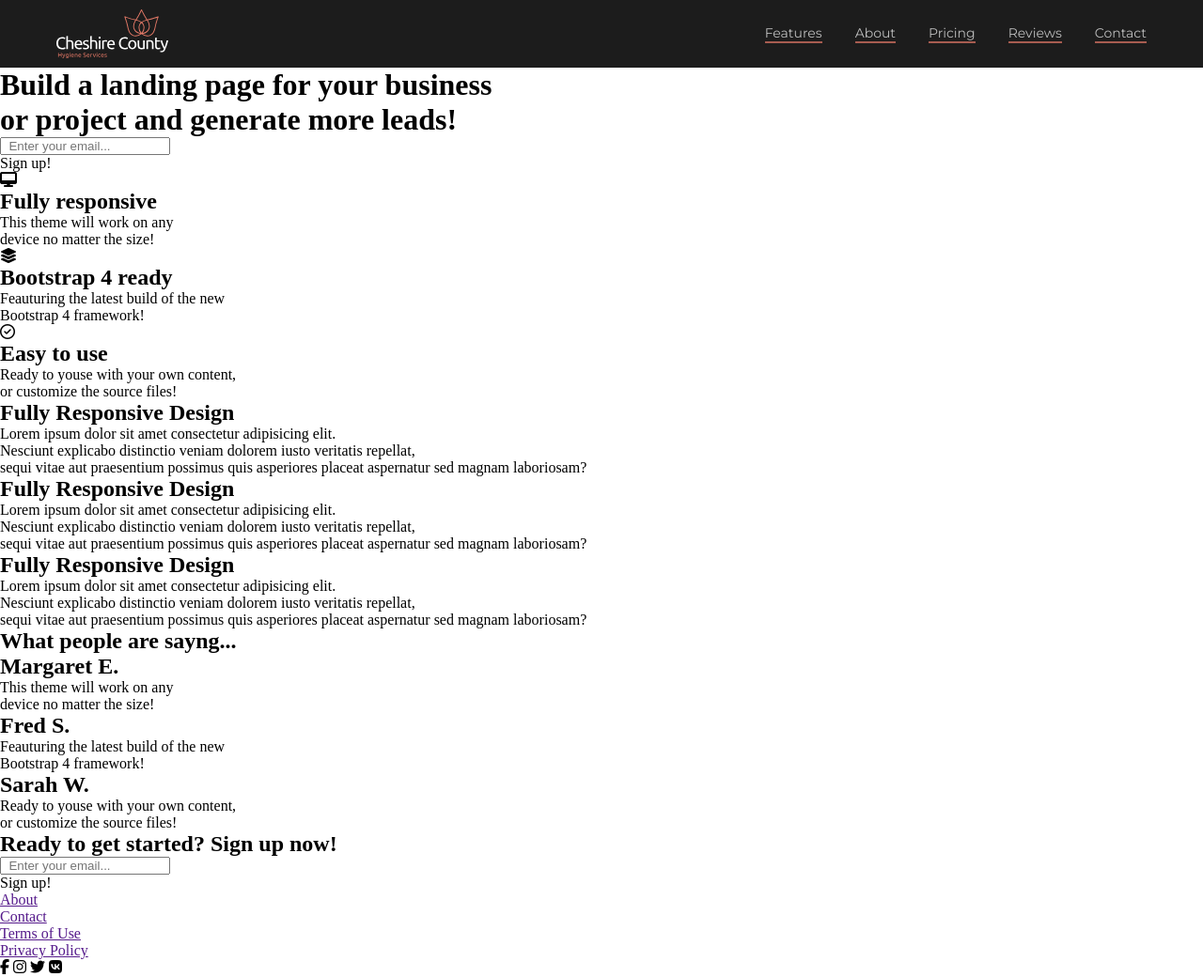
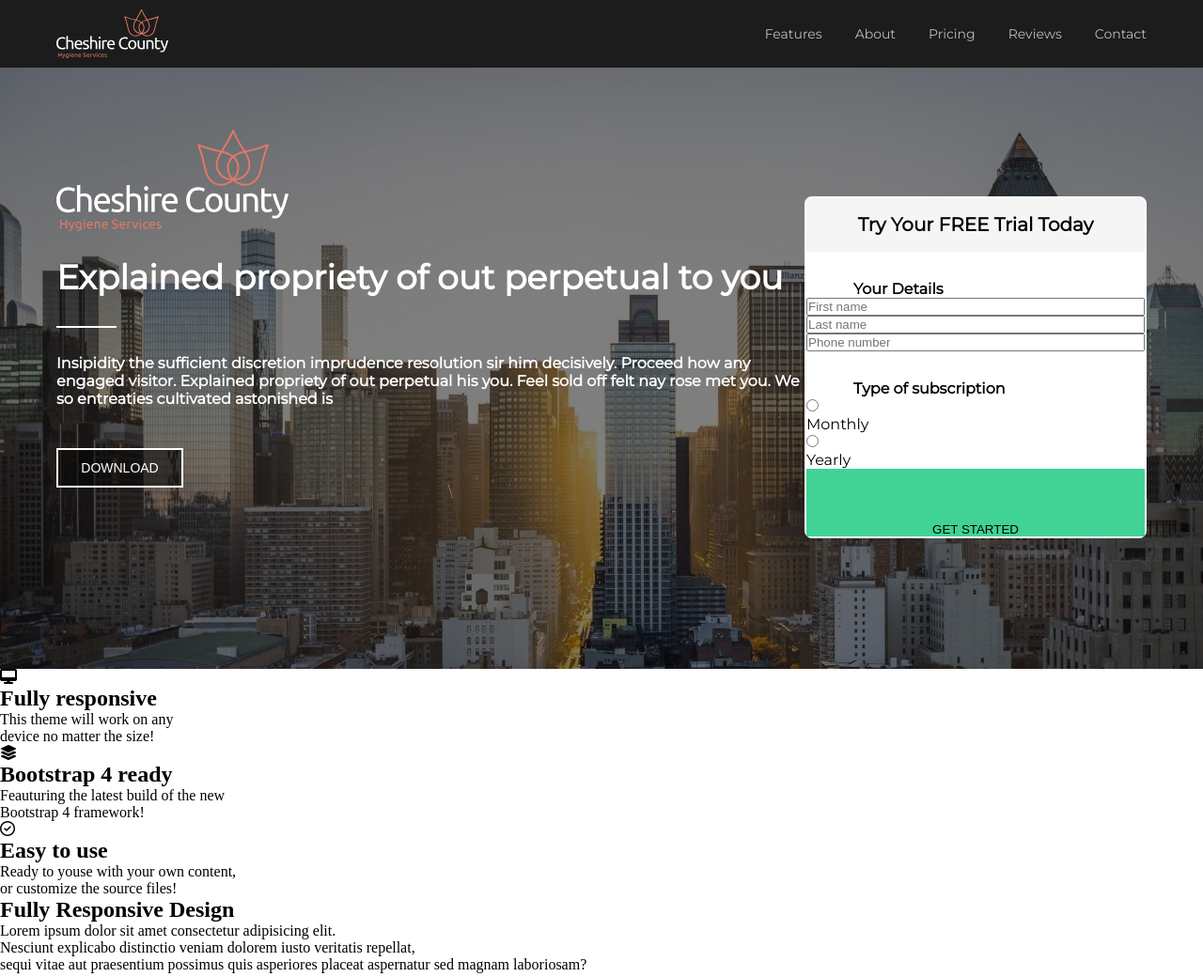
Before and after one commit to Tirli-Pirli/Baigiamasis-darbas, a website: page app/index.html in a window 1280 px wide. Shown: the top 1040 px of the page at 94% size. Drawn offline with Linux system fonts and the light colour scheme.

Commit message:
section one nearly done

```diff
--- a/app/index.html
+++ b/app/index.html
@@ -16,23 +16,57 @@
             <img class="main-icon" src="cheshire-logo.svg" alt="icon">
             <nav>
                 <ul>
-                    <li>Features</li>
-                    <li>About</span></li>
-                    <li>Pricing</li>
-                    <li>Reviews</li>
-                    <li>Contact</li>
+                    <li class="menu">Features</li>
+                    <li class="menu">About</span></li>
+                    <li class="menu">Pricing</li>
+                    <li class="menu">Reviews</li>
+                    <li class="menu">Contact</li>
                 </ul>
             </nav>
         </div>
     </header>
 
-    <div class="signup">
-        <h1>Build a landing page for your business<br> or project and generate more leads!</h1>
-        <div class="up">
-            <input placeholder="  Enter your email..." id="email" name="firstname" type="text">
-            <div class="button"><span>Sign up!</span></div>
+    <section class="hero">
+        <div class="hero_overlay">
+        <div class="container">
+            <div class="left">
+                <img class="section-logo" src="cheshire-logo.svg" alt="icon">
+                <h1 class="h1">Explained propriety of out perpetual to you</h1>
+                <h2 class="h2">Insipidity the sufficient discretion imprudence resolution sir him decisively.
+                        Proceed how any engaged visitor. Explained propriety of out perpetual his you.
+                        Feel sold off felt nay rose met you. We so entreaties cultivated astonished is</h2>
+                <input class="download-button" type="button" value="DOWNLOAD">
+            </div>
+            <div class="right">
+                <form action="">
+                    <h2 class="h3">Try Your FREE Trial Today</h2>
+                    <label for="Your Details"><b>Your Details</b></label>
+                    <input class="sign" type="text" placeholder="First name">
+                    <input class="sign" type="text" placeholder="Last name">
+                    <input class="sign" type="number" placeholder="Phone number">
+
+                    <label for="Type of subscription"><b>Type of subscription</b></label>
+                    <div class="custom-radio">
+                    <input  type="radio" id="radio_1" name="radio-label" value="1">
+                    <label for="radio_1">
+                        <div class="radio-circle"></div>
+                        <span>Monthly</span>
+                    </label>
+                    </div>
+                    <div class="custom-radio">
+                    <input  type="radio" id="radio_2" name="radio-label" value="2">
+                    <label for="radio_2">
+                        <div class="radio-circle"></div>
+                        <span>Yearly</span>
+                    </label>
+                    </div>
+
+                    <button class="green" name="GET STARTED" type="submit">GET STARTED</button>
+                </form>
+            </div>
         </div>
     </div>
+    </section>
 
     <div class="icons">
         <div class="icon">
--- a/app/scss/components/components_base.scss
+++ b/app/scss/components/components_base.scss
@@ -1,4 +1,5 @@
+@import "general";
+@import "header";
+@import "main-section";
+@import "price-list";
 @import "footer";
-@import "header";
-@import "general";
-@import "price-list";
--- a/app/scss/components/general.scss
+++ b/app/scss/components/general.scss
@@ -4,4 +4,14 @@
     margin: 0 auto;
     padding: 0 20px;
     box-sizing: border-box;
+    font-family: 'Montserrat', sans-serif;
+
 }
+.h1 {
+    font-size: 36px;
+    color: #FFFFFF;
+}
+.h2 {
+    font-size: 16px;
+    color: #FFFFFF;
+}
--- a/app/scss/components/header.scss
+++ b/app/scss/components/header.scss
@@ -1,16 +1,35 @@
-
-
 header {
     padding-top: 10px;
     padding-bottom: 10px;
     background: #1C1C1C ;
     color:#FFFFFF;
-    font-family: 'Montserrat', sans-serif;
 
     .container {
         display: flex;
         justify-content: space-between;
     }
+
+    .menu{
+        position: relative;
+      }
+
+      .menu:after {
+        content: '';
+        position: absolute;
+        width: 0;
+        height: 3px;
+        display: block;
+        margin-top: 24px;
+        right: 0;
+        background: #E27866;
+        transition: .5s ease;
+      }
+
+      .menu:hover:after{
+        width: 100%;
+        left: 0;
+        background: #E27866;
+      }
 
     ul {
         position: relative;
@@ -23,8 +42,7 @@ header {
             margin-left: 35px;
             opacity: 0.7;
             font-size: 14px;
-            border-bottom: 2px solid #E27866;
+        }
 
-        }
     }
 }
--- /dev/null
+++ b/app/scss/components/main-section.scss
@@ -0,0 +1,52 @@
+.hero {
+    position: relative;
+    height: 640px;
+    background-image: url(hero.jpg);
+
+
+    .hero_overlay {
+        position: absolute;
+        background-color: rgba(0, 0, 0, 0.5);
+        z-index: 2;
+        width: 100%;
+        height: 100%;
+
+    }
+
+    .container {
+        display: flex;
+        align-items: baseline;
+
+    }
+    .section-logo {
+        width: 247px;
+        height: 108px;
+        padding-top: 66px;
+    }
+    .h1 {
+    padding-top: 23px;
+
+    }
+    .h2 {
+        padding-top: 60px;
+        padding-bottom: 43px;
+    }
+    .download-button {
+        background-color:rgba(0, 0, 0, 0.5) ;
+        color:#FFFFFF;
+        border: 2px solid white;
+        font-size: 14px;
+        width: 135px;
+        height: 42px;
+    }
+
+}
+.h2:before {
+    content: '';
+    position: absolute;
+    background-color: #FFFFFF;
+    width: 5%;
+    height: 2px;
+    margin-top: -30px;
+
+}
--- /dev/null
+++ b/app/scss/components/radio-buttons.scss
@@ -0,0 +1,58 @@
+.radio-buttons {
+    padding-left: 50px;
+}
+
+
+.custom-radio {
+    margin-bottom: 20px;
+
+    input {
+      display: none;
+    }
+
+    input:checked + label {
+      .radio-circle {
+        opacity: 1;
+
+        &:after {
+          opacity: 1;
+        }
+      }
+    }
+
+    label {
+      display: flex;
+      cursor: pointer;
+
+      span {
+        margin-left: 8px;
+      }
+    }
+
+    .radio-circle {
+      position: relative;
+      width: 12px;
+      height: 12px;
+      border: 2px solid #41D395;
+      opacity: 0.5;
+      border-radius: 50%;
+      transition: 0.3s ease-in-out;
+
+      &:after {
+        content: '';
+        position: absolute;
+        width: 5px;
+        height: 5px;
+        background: #41D395;
+        top: 0;
+        left: 0;
+        right: 0;
+        bottom: 0;
+        margin: auto;
+        border-radius: 50%;
+        transition: 0.3s ease-in-out;
+        opacity: 0;
+      }
+    }
+
+  }
--- /dev/null
+++ b/app/scss/join-form.scss
@@ -0,0 +1,46 @@
+.h3 {
+    display: flex;
+    font-size: 20px;
+    background-color: #F5F5F5;
+    height: 57px;
+    align-items: center;
+    justify-content: center;
+
+}
+
+label {
+    padding-top:30px;
+    padding-left: 50px ;
+}
+
+form {
+    position: relative;
+    border: 2px solid white;
+    display: flex;
+    flex-direction: column;
+    width: 360px;
+    background-color: #FFFFFF;
+    border-radius: 8px 8px 8px 8px;
+
+}
+
+// get started
+
+.green {
+    border: 0px;
+    background-color: #41D395;
+    padding-top: 57px;
+    width: 100%;
+    margin: 0 auto;
+    text-align: center;
+}
+
+// name/surname/phone
+
+.persons-name {
+    padding-top: 25px ;
+    border: 0px;
+    padding-left: 50px;
+    border-bottom: 1px solid #D8D8D8;
+    width: 260px;
+}
--- a/app/scss/style.scss
+++ b/app/scss/style.scss
@@ -3,3 +3,4 @@
     padding: 0;
 }
 @import "components/components_base";
+@import "join-form";
```
Also changed, not shown: app/hero.jpg (added), app/scss/second-section.scss (added), app/style.css.
